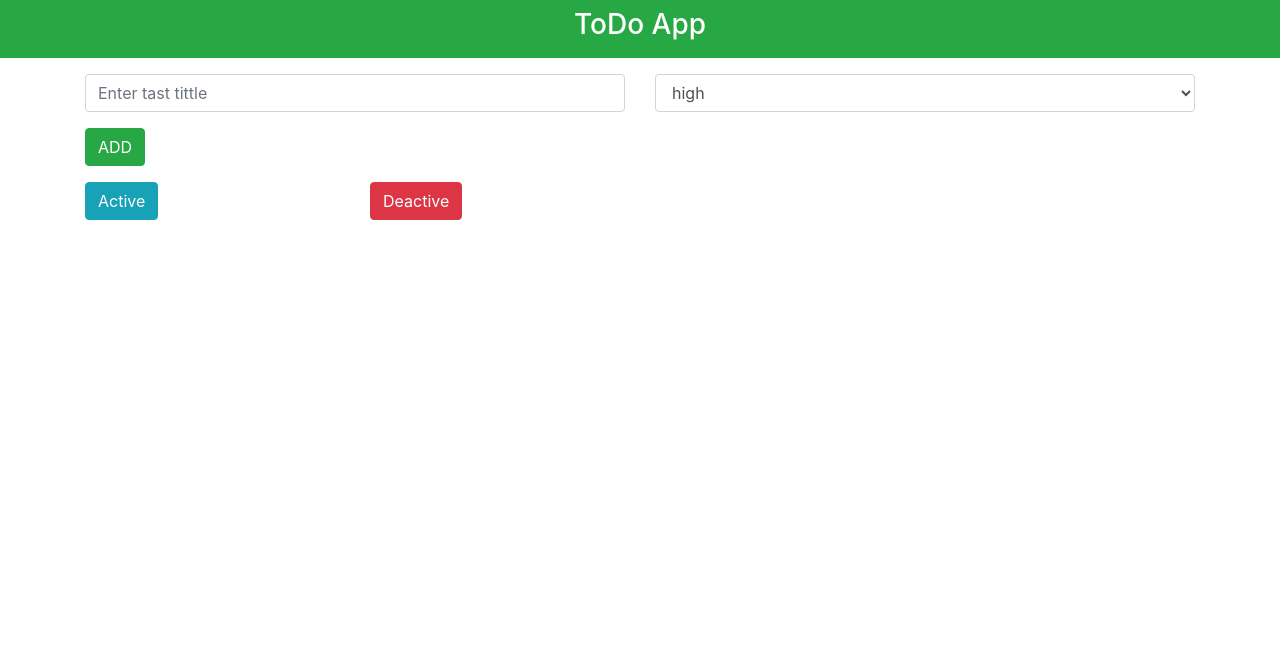
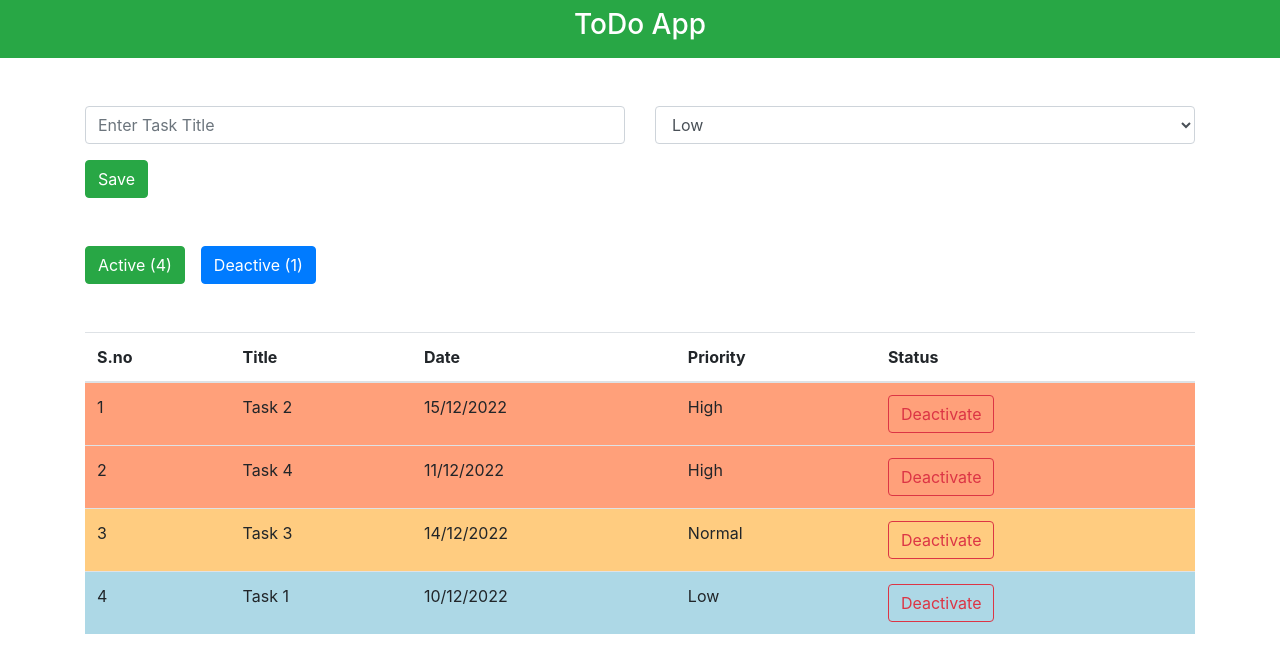
Before and after one commit to Lab-Member-010/React.js, a React (Create React App) app in the folder task-app/: page / in a window 1280 px wide. Shown: the top 672 px of the page. Built offline with nearby package versions, Linux system fonts and the light colour scheme.

Commit message:
task done

```diff
--- a/task-app/src/App.js
+++ b/task-app/src/App.js
@@ -1,48 +1,150 @@
 import { Component } from "react";
-import Header from "./components/Header";
-import { data } from "./data";
+import {Data} from "./data";
+import Header from "./components/Header"
 
 class App extends Component {
   constructor() {
     super();
     this.state = {
-      taskList: data,
-      priorityList:["high","medium","low"]
+      taskList: Data,
+      priorityList: ["Low", "Normal", "High"],
+      defaultTaskStatus: "active",
     };
   }
+
+  saveTask = () => {
+    const taskName = this.taskName.value;
+    const priority = this.priority.value;
+    const date = new Date();
+    const createdDate = `${date.getDate()}/${date.getMonth() + 1}/${date.getFullYear()}`;
+    if (!taskName || !priority) {
+      alert("Please fill in all fields!");
+      return;
+    }
+
+    const newTask = { title: taskName, priority, date: createdDate, status: "active" };
+    this.setState({ taskList: [...this.state.taskList, newTask] });
+
+    // Clear inputs
+    this.taskName.value = "";
+    this.priority.value = "";
+  };
+
+  changeTaskStatus = (status, title) => {
+    const updatedList = this.state.taskList.map((task) =>
+      task.title === title ? { ...task, status } : task
+    );
+    this.setState({ taskList: updatedList });
+  };
+
+  filterTasks = (status) => {
+    this.setState({ defaultTaskStatus: status });
+  };
+
   render() {
-    return <>
+    const priorityOrder = { High: 3, Normal: 2, Low: 1 };
+
+    const filteredTasks = this.state.taskList
+      .filter((task) => task.status === this.state.defaultTaskStatus)
+      .sort((a, b) => priorityOrder[b.priority] - priorityOrder[a.priority]);
+
+    return (
+      <>
       <Header />
-      <div className='container'>
-        <div className="row mt-3">
-          <div className='col-md-6'>
-            <input ref={(taskInput) => (this.tittle = taskInput)} className='form-control' type='text' placeholder='Enter tast tittle'></input>
+      <div className="container mt-5">
+        <div className="row">
+          <div className="col-md-6">
+            <input
+              ref={(input) => (this.taskName = input)}
+              placeholder="Enter Task Title"
+              type="text"
+              className="form-control"
+            />
           </div>
-          <div className='col-md-6'>
-            <select ref={(priorityInput) => (this.priority = priorityInput)} className="form-control">
+          <div className="col-md-6">
+            <select ref={(input) => (this.priority = input)} className="form-control">
               {this.state.priorityList.map((priority, index) => (
-                <option key={index}>{priority}</option>
+                <option key={index} value={priority}>
+                  {priority}
+                </option>
               ))}
             </select>
           </div>
         </div>
         <div className="row mt-3">
-          <div className="col-md-6">
-            <button className="btn btn-success" onClick={this.addRecord}>
-              ADD
+          <div className="col-md-12">
+            <button className="btn btn-success" onClick={this.saveTask}>
+              Save
             </button>
           </div>
         </div>
-        <div className="row mt-3">
-          <div className='col-md-3'>
-          <button className="btn btn-info">Active</button>
-          </div>
-          <div className='col-md-3'>
-            <button className="btn btn-danger">Deactive</button>
+        <div className="row mt-5">
+          <div className="col-md-3">
+            <button
+              className="btn btn-success"
+              onClick={() => this.filterTasks("active")}
+            >
+              Active ({this.state.taskList.filter((task) => task.status === "active").length})
+            </button>
+            <button
+              className="btn btn-primary ml-3"
+              onClick={() => this.filterTasks("deactive")}
+            >
+              Deactive ({this.state.taskList.filter((task) => task.status === "deactive").length})
+            </button>
           </div>
         </div>
+        <table className="table mt-5">
+          <thead>
+            <tr>
+              <th>S.no</th>
+              <th>Title</th>
+              <th>Date</th>
+              <th>Priority</th>
+              <th>Status</th>
+            </tr>
+          </thead>
+          <tbody>
+            {filteredTasks.map((task, index) => (
+              <tr
+                key={index}
+                style={{
+                  backgroundColor:
+                    task.priority === "High"
+                      ? "#FFA07A"
+                      : task.priority === "Normal"
+                      ? "#FFCC80"
+                      : "#ADD8E6",
+                }}
+              >
+                <td>{index + 1}</td>
+                <td>{task.title}</td>
+                <td>{task.date}</td>
+                <td>{task.priority}</td>
+                <td>
+                  {task.status === "active" ? (
+                    <button
+                      onClick={() => this.changeTaskStatus("deactive", task.title)}
+                      className="btn btn-outline-danger"
+                    >
+                      Deactivate
+                    </button>
+                  ) : (
+                    <button
+                      onClick={() => this.changeTaskStatus("active", task.title)}
+                      className="btn btn-outline-success"
+                    >
+                      Activate
+                    </button>
+                  )}
+                </td>
+              </tr>
+            ))}
+          </tbody>
+        </table>
       </div>
-    </>
+      </>
+    );
   }
 }
 
--- a/task-app/src/data.js
+++ b/task-app/src/data.js
@@ -1,72 +1,32 @@
-export const data= [
+export const Data= [
     {
-        "Sno": 1,
-        "title": "Finish Report",
-        "date": "03/01/2025",
-        "priority": "2",
-        "isActive": true
+      title: "Task 1",
+      date: "10/12/2022",
+      priority: "Low",
+      status: "active",
     },
     {
-        "Sno": 2,
-        "title": "Grocery Shopping",
-        "date": "02/01/2025",
-        "priority": "3",
-        "isActive": false
+      title: "Task 2",
+      date: "15/12/2022",
+      priority: "High",
+      status: "active",
     },
     {
-        "Sno": 3,
-        "title": "Meeting with Team",
-        "date": "01/01/2025",
-        "priority": "1",
-        "isActive": true
+      title: "Task 3",
+      date: "14/12/2022",
+      priority: "Normal",
+      status: "active",
     },
     {
-        "Sno": 4,
-        "title": "Doctor Appointment",
-        "date": "31/12/2024",
-        "priority": "2",
-        "isActive": true
+      title: "Task 4",
+      date: "11/12/2022",
+      priority: "High",
+      status: "active",
     },
     {
-        "Sno": 5,
-        "title": "Gym Session",
-        "date": "30/12/2024",
-        "priority": "3",
-        "isActive": false
+      title: "Task 5",
+      date: "17/12/2022",
+      priority: "Normal",
+      status: "deactive",
     },
-    {
-        "Sno": 6,
-        "title": "Family Dinner",
-        "date": "29/12/2024",
-        "priority": "3",
-        "isActive": true
-    },
-    {
-        "Sno": 7,
-        "title": "Book Club Meeting",
-        "date": "28/12/2024",
-        "priority": "2",
-        "isActive": false
-    },
-    {
-        "Sno": 8,
-        "title": "Work on Project",
-        "date": "27/12/2024",
-        "priority": "1",
-        "isActive": true
-    },
-    {
-        "Sno": 9,
-        "title": "Call with Client",
-        "date": "26/12/2024",
-        "priority": "1",
-        "isActive": false
-    },
-    {
-        "Sno": 10,
-        "title": "Weekend Trip",
-        "date": "25/12/2024",
-        "priority": "3",
-        "isActive": true
-    }
-]
+  ];
```
